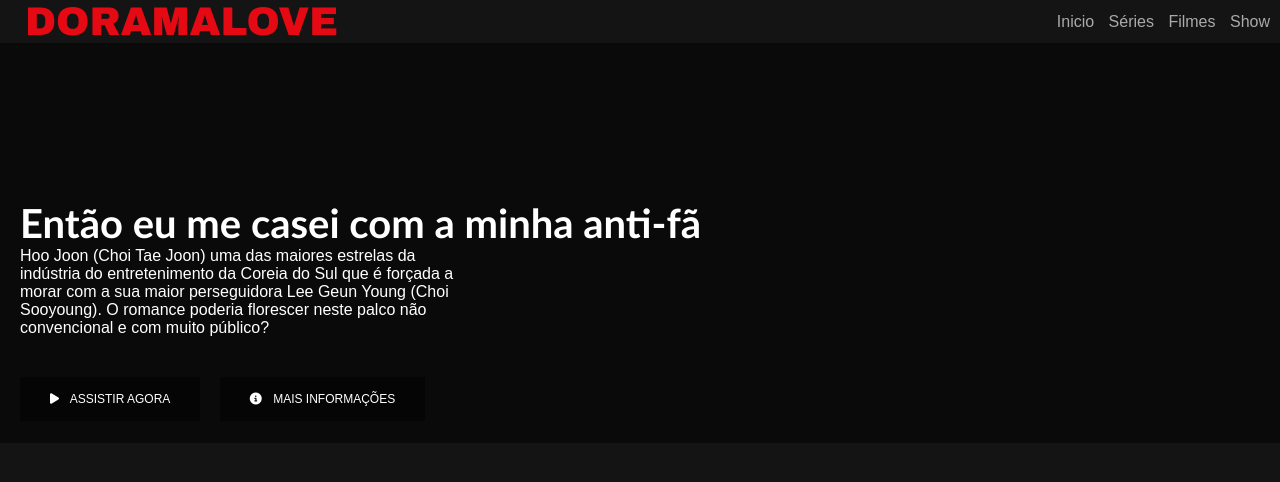
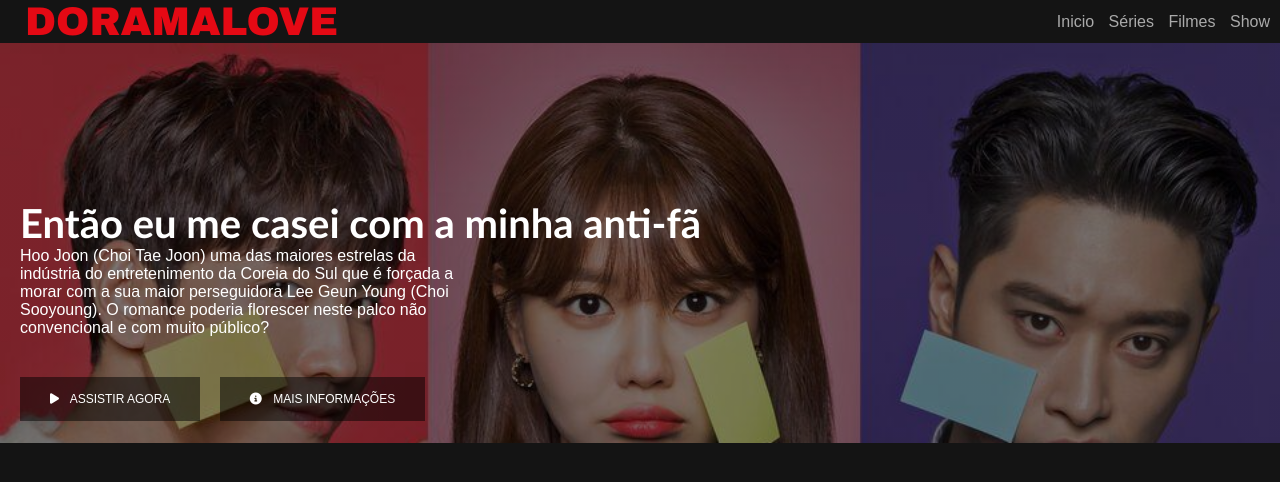
Before and after one commit to julisevla3/Dorama_Love, a plain HTML site: page index.html in a window 1280 px wide. Drawn offline with Linux system fonts and the light colour scheme.

Commit message:
Update main.css

```diff
--- a/style/main.css
+++ b/style/main.css
@@ -49,7 +49,7 @@ header a:hover{
 .dorama-principal{
     font-size:16px;
 
-    background: linear-gradient(rgba(0, 0, 0,.50),rgba(0, 0, 0,.50)100%),  url('imagens/antifan.jpg');
+    background: linear-gradient(rgba(0, 0, 0,.50),rgba(0, 0, 0,.50)100%),  url('/Dorama_Love/imagens/antifan.jpg');
 
     height: 400px;
     background-size:cover;
```
